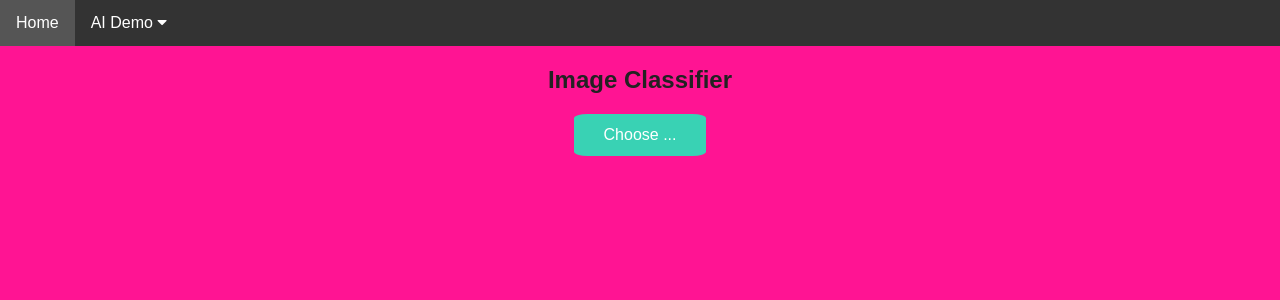
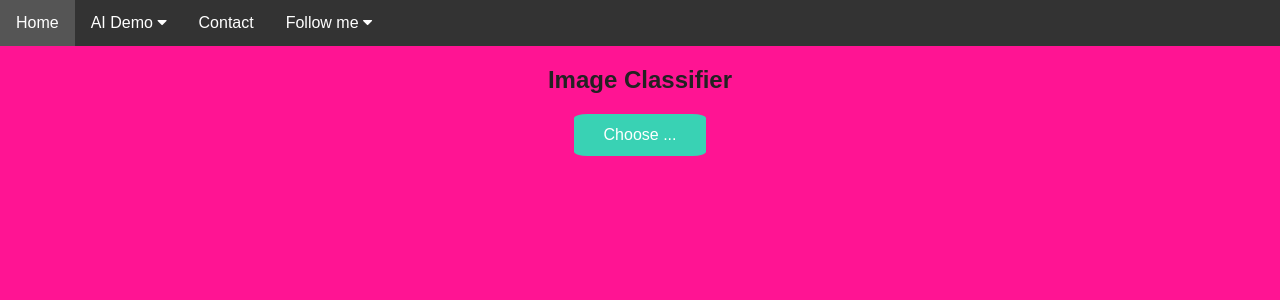
Before and after one commit to TizianFusserDE/Flask-Keras-WebApp, a Flask app: page /imageclassification in a window 1280 px wide. Shown: the top 300 px of the page. Run offline with Flask 2, Linux system fonts and the light colour scheme; some libraries are stand-ins or nearby versions.

Commit message:
Update image.html

```diff
--- a/templates/image.html
+++ b/templates/image.html
@@ -24,21 +24,15 @@
 			</div>
 		</div>
 		<div class="basesubnav">
-			<!--<button class="basesubnavbtn">Follow me <i class="fa fa-caret-down"></i></button>
+			<button class="basesubnavbtn">Follow me <i class="fa fa-caret-down"></i></button>
 			<div class="basesubnav-content">
-				<a class="facebook" href="https://www.facebook.com/janmarcel.kezmann"><i class="fa fa-facebook"></i></a>
-				<a class="instagram" href="http://instagram.com/jan_kezmann"><i class="fa fa-instagram"></i></a>
-				<a class="github" href="https://www.github.com/JanMarcelKezmann"><i class="fa fa-github"></i></a>
-				<a class="linkedin" href="https://www.linkedin.com/in/jan-marcel-kezmann/"><i class="fa fa-linkedin"></i></a>
+
 
 		</div>
 	  	<a href="contact">Contact</a>
 	  	<div class="basesubnav">
-	    	<button class="basesubnavbtn">Github <i class="fa fa-caret-down"></i></button>
-			<div class="basesubnav-content">
-				<a href="https://github.com/JanMarcelKezmann/Flask-AI-WebApp">The Code</a>
-				<a href="https://github.com/JanMarcelKezmann">My Profile</a>
-			</div></div>-->
+
+			</div></div>
 	  	</div>
 	</div>
 
```
